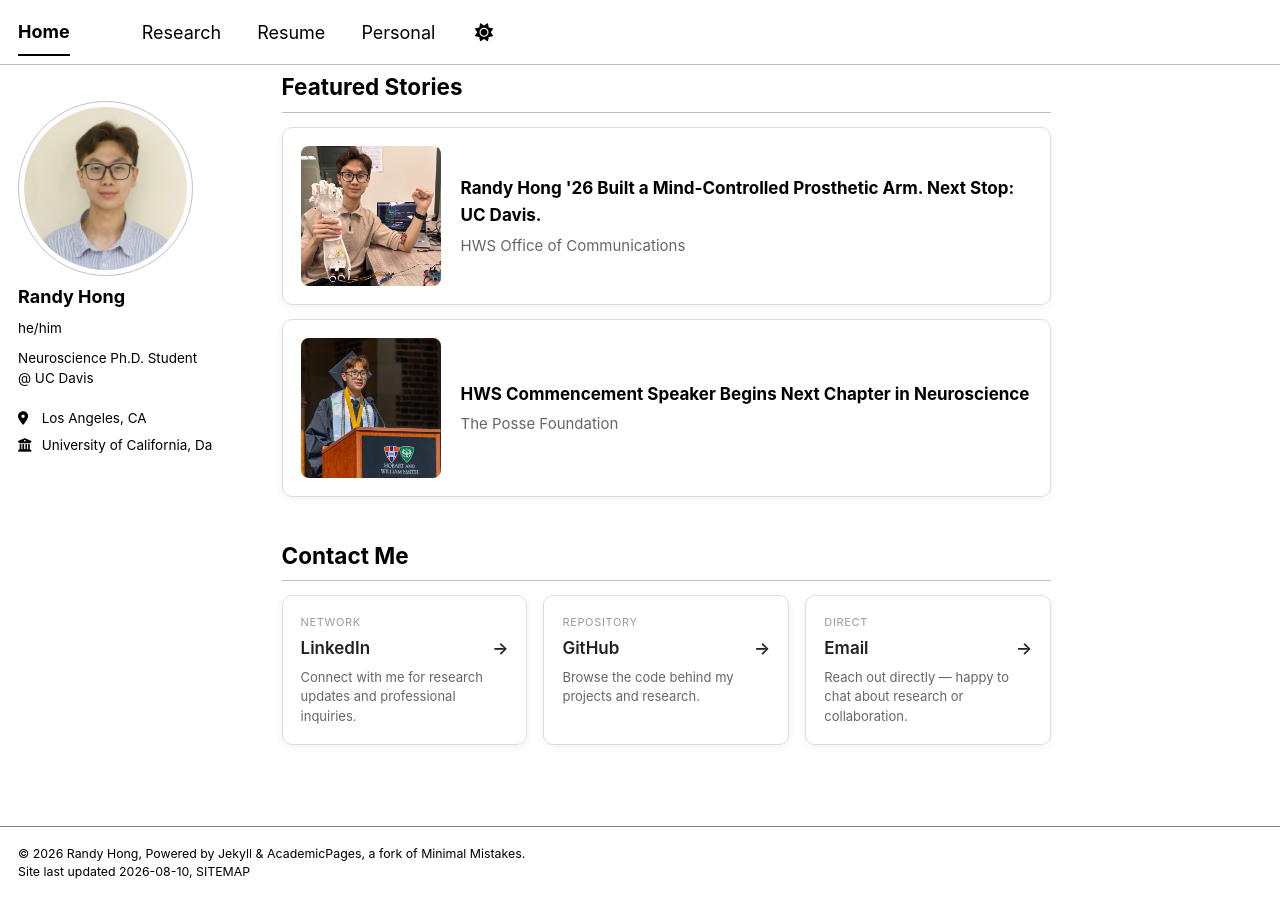
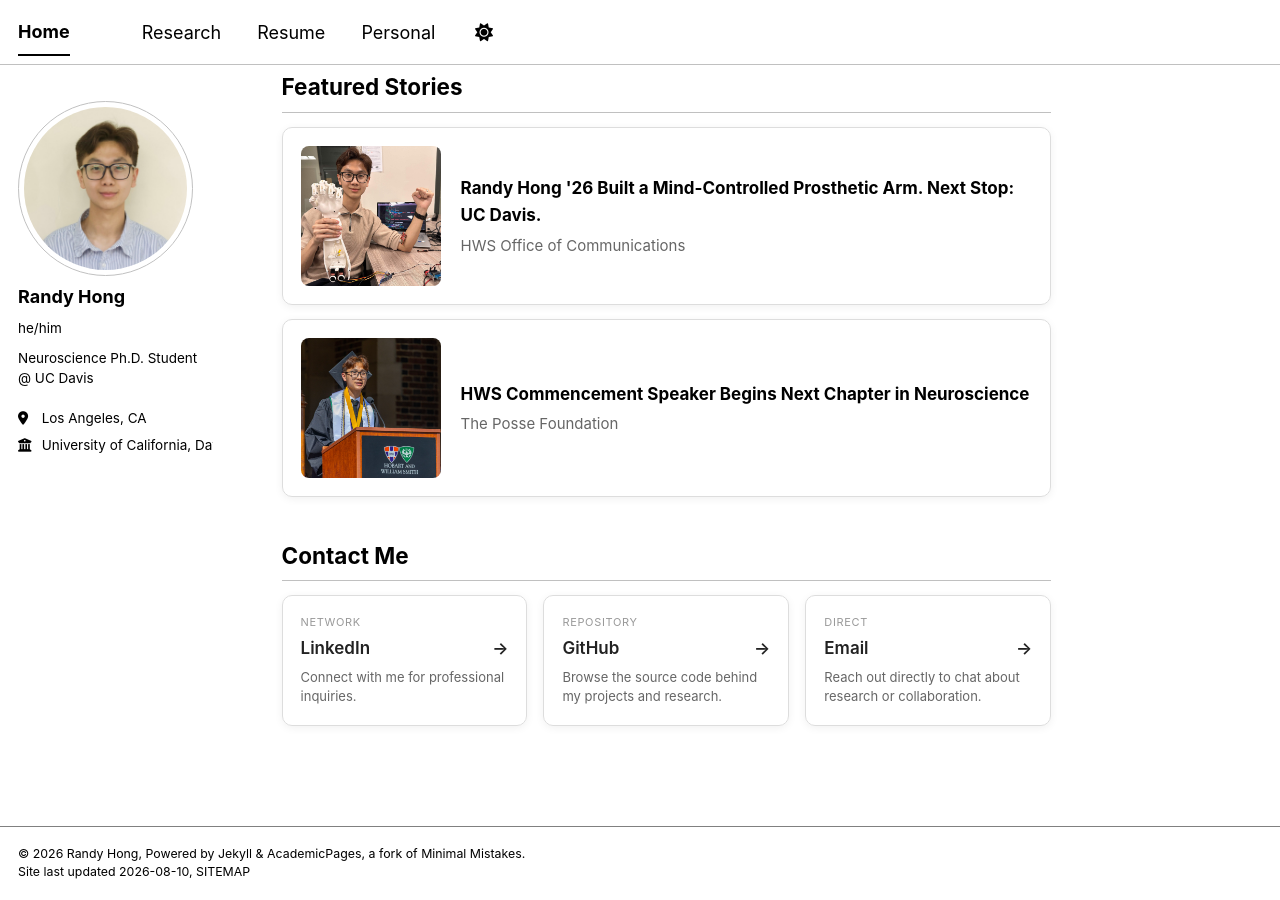
Before and after one commit to randyhongg/randyhongg.github.io, a Jekyll site: the page built from _pages/about.md, in a window 1280 px wide and 900 px high, scrolled down 982 px. Built offline with Jekyll 4.4.1, drawn with Linux system fonts in a browser that asks for light colours; a style sheet for code colours, icons or effects is not loaded.

Commit message:
Update about.md

```diff
--- a/_pages/about.md
+++ b/_pages/about.md
@@ -145,16 +145,16 @@ I am interested in decoding neural signals and interfacing with the brain. My ca
   <a class="contact-card reveal" href="https://www.linkedin.com/in/randy-hong/" target="_blank">
     <p class="contact-label">Network</p>
     <p class="contact-title">LinkedIn <span class="contact-arrow">→</span></p>
-    <p class="contact-desc">Connect with me for research updates and professional inquiries.</p>
+    <p class="contact-desc">Connect with me for professional inquiries.</p>
   </a>
   <a class="contact-card reveal" href="https://github.com/randyhongg" target="_blank">
     <p class="contact-label">Repository</p>
     <p class="contact-title">GitHub <span class="contact-arrow">→</span></p>
-    <p class="contact-desc">Browse the code behind my projects and research.</p>
+    <p class="contact-desc">Browse the source code behind my projects and research.</p>
   </a>
   <a class="contact-card reveal" href="mailto:randytranhong@gmail.com">
     <p class="contact-label">Direct</p>
     <p class="contact-title">Email <span class="contact-arrow">→</span></p>
-    <p class="contact-desc">Reach out directly — happy to chat about research or collaboration.</p>
+    <p class="contact-desc">Reach out directly to chat about research or collaboration.</p>
   </a>
 </div>
```
